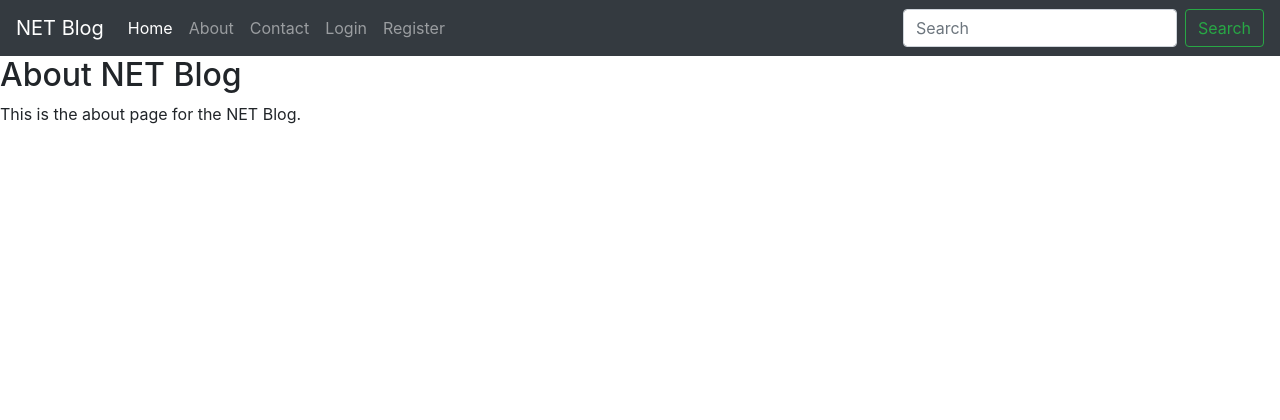
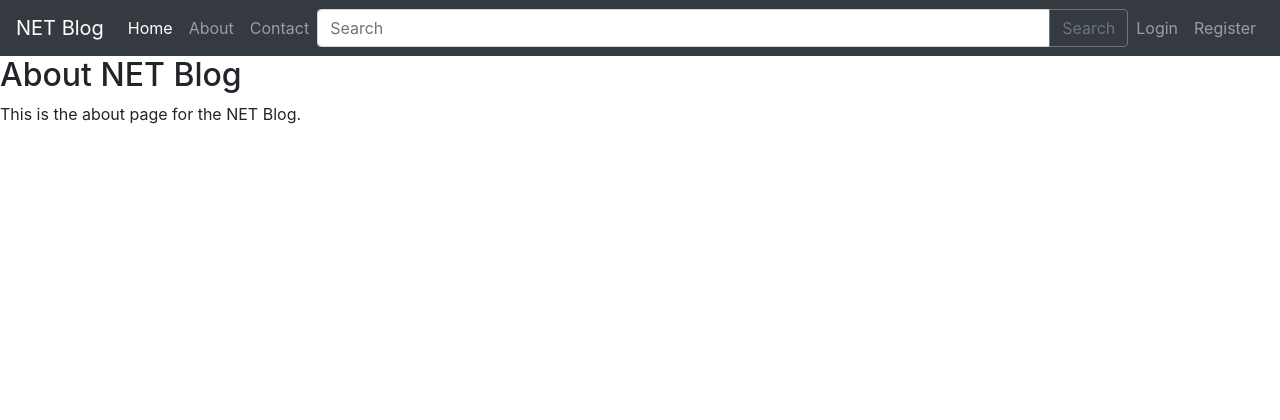
Before and after one commit to SirSoul1/NETwork, a Django app: page /blog/about/ in a window 1280 px wide. Shown: the top 420 px of the page. Run offline with Django 5.2, Linux system fonts and the light colour scheme; some libraries are stand-ins or nearby versions.

Commit message:
updated search bar and simple design changes

```diff
--- a/blog/templates/blog/base.html
+++ b/blog/templates/blog/base.html
@@ -8,7 +8,6 @@
     <title>{% block title %}NET Blog{% endblock %}</title>
 </head>
 <body>
-
     <header>
         <nav class="navbar navbar-expand-lg navbar-dark bg-dark">
             <a class="navbar-brand" href="{% url 'blog-home' %}">NET Blog</a>
@@ -16,7 +15,7 @@
                 <span class="navbar-toggler-icon"></span>
             </button>
             <div class="collapse navbar-collapse" id="navbarNav">
-                <ul class="navbar-nav">
+                <ul class="navbar-nav mr-auto">
                     <li class="nav-item active">
                         <a class="nav-link" href="{% url 'blog-home' %}">Home <span class="sr-only">(current)</span></a>
                     </li>
@@ -26,18 +25,21 @@
                     <li class="nav-item">
                         <a class="nav-link" href="{% url 'blog-contact' %}">Contact</a>
                     </li>
-                    <li class ="nav item">
-                        <a class ="nav-link" href="{% url 'blog-login' %}">Login</a>
-
+                </ul>
+                <div class="input-group">
+                    <input type="text" class="form-control" placeholder="Search" aria-label="Search" name="q">
+                    <div class="input-group-append">
+                        <button class="btn btn-outline-secondary" type="submit">Search</button>
+                    </div>
+                </div>
+                <ul class="navbar-nav ml-auto">
+                    <li class="nav-item">
+                        <a class="nav-link" href="{% url 'blog-login' %}">Login</a>
                     </li>
-                    <li class ="nav item">
-                        <a class ="nav-link" href="{% url 'blog-register' %}">Register</a>
-
+                    <li class="nav-item">
+                        <a class="nav-link" href="{% url 'blog-register' %}">Register</a>
+                    </li>
                 </ul>
-                <form class="form-inline my-2 my-lg-0 ml-auto" action="{% url 'blog-search' %}" method="get">
-                    <input class="form-control mr-sm-2" type="search" placeholder="Search" aria-label="Search" name="q">
-                    <button class="btn btn-outline-success my-2 my-sm-0" type="submit">Search</button>
-                </form>
             </div>
         </nav>
     </header>
@@ -56,7 +58,6 @@
         </div>
     </footer>
 
-
     <script src="https://code.jquery.com/jquery-3.5.1.slim.min.js"></script>
     <script src="https://cdn.jsdelivr.net/npm/bootstrap@4.5.2/dist/js/bootstrap.min.js"></script>
 </body>
```
